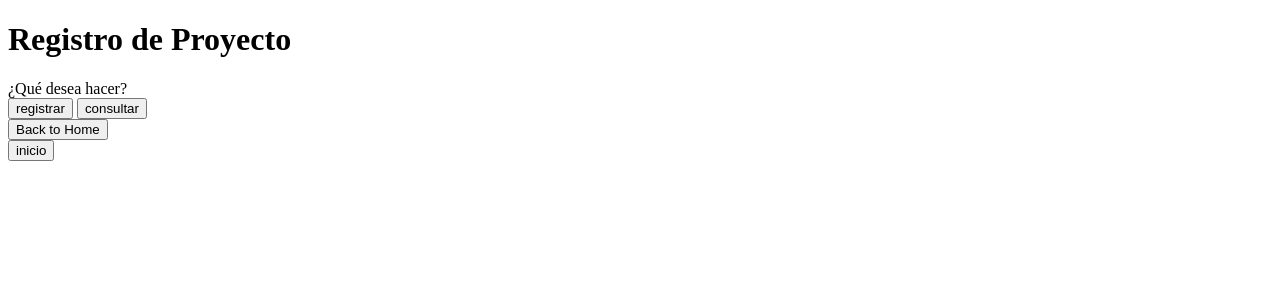
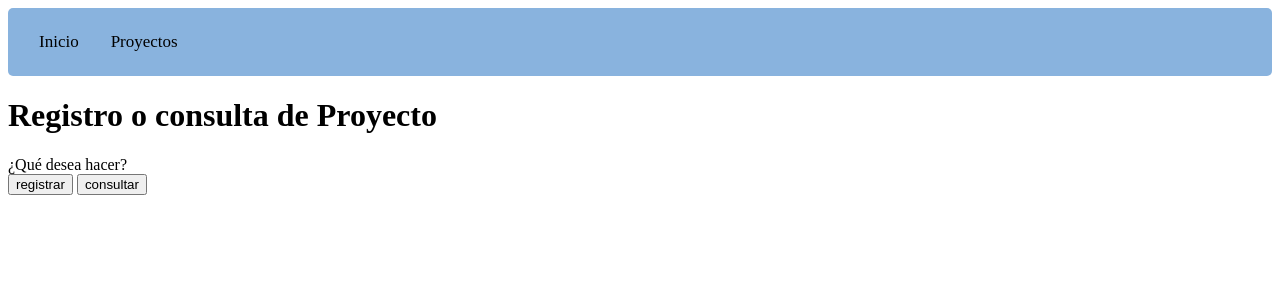
Before and after one commit to AlanDSigala/obra-publica, a Flask app: template src/templates/formulario_proyecto.html in a window 1280 px wide. Shown: the top 300 px of the page. Run offline with Flask 3, Linux system fonts and the light colour scheme; the template is opened without the code that fills it, so the values that code supplies are empty.

Commit message:
Se agrego una navbar

```diff
--- a/src/main.py
+++ b/src/main.py
@@ -1,6 +1,11 @@
 from flask import Flask, render_template, request, redirect, url_for
+from flask_sqlalchemy import SQLAlchemy
+from models import *
 
 app = Flask(__name__)
+app.config['SQLALCHEMY_DATABASE_URI'] = 'sqlite:///database/obra.db'
+db = SQLAlchemy(app)
+
 
 @app.route('/')
 def index():
@@ -29,7 +34,3 @@ def registroFrentes():
 
 if __name__ == "__main__":
     app.run(host='0.0.0.0', port=3000, debug=True)
-
-    """name = request.form['txtNombre']
-    print(name)
-    return redirect(url_for('index'))"""
--- /dev/null
+++ b/src/static/style.css
@@ -0,0 +1,23 @@
+/* Estilos para la barra de navegación */
+.navbar {
+    background-color: #89b3de; /* color de fondo de la barra de navegación */
+    overflow: hidden;
+    padding: 10px 15px; /* espacio de relleno interno de la barra de navegación */
+    border-radius: 5px; /* esquinas redondeadas de la barra de navegación */
+  }
+
+  /* Estilos para los enlaces de la barra de navegación */
+  .navbar a {
+    float: left; /* para que los elementos se acomoden en la barra */
+    color: black; /* color de texto */
+    text-align: center; /* alinear texto al centro */
+    padding: 14px 16px; /* agregar espaciado alrededor del texto */
+    text-decoration: none; /* quitar subrayado */
+    font-size: 17px; /* tamaño de fuente */
+  }
+
+  /* Estilos para los enlaces activos de la barra de navegación */
+  .navbar a.active {
+    background-color: #333; /* color de fondo para el enlace activo de la barra de navegación */
+    color: #fff; /* color de texto para el enlace activo de la barra de navegación */
+  }
--- a/src/templates/base.html
+++ b/src/templates/base.html
@@ -1,17 +1,24 @@
 <!DOCTYPE html>
-<html>
+<html lang="en">
+
 <head>
+  <meta charset="UTF-8">
+  <meta http-equiv="X-UA-Compatible" content="IE=edge">
+  <meta name="viewport" content="width=device-width, initial-scale=1.0">
+  <link rel="stylesheet" href="{{ url_for('static', filename='style.css') }}">
   <title>{% block title %}{% endblock %}</title>
 </head>
+
 <body>
   <header>
     {% block header %}{% endblock %}
   </header>
-    <main>
+  {% include 'navbar.html' %}
+  <div class="container">
     {% block content %}{% endblock %}
-    </main>
   <footer>
     {% block footer %}{% endblock %}
   </footer>
 </body>
+
 </html>
--- a/src/templates/formulario_proyecto.html
+++ b/src/templates/formulario_proyecto.html
@@ -1,14 +1,9 @@
-<!DOCTYPE html>
-<html lang="en">
-<head>
-  <meta charset="UTF-8">
-  <meta http-equiv="X-UA-Compatible" content="IE=edge">
-  <meta name="viewport" content="width=device-width, initial-scale=1.0">
-  <title>Proyecto</title>
-</head>
-<body>
+{% extends 'base.html' %}
 
-  <h1>Registro de Proyecto</h1>
+{% block title %}Proyecto{% endblock %}
+
+{% block content %}
+<h1>Registro o consulta de Proyecto</h1>
 
 <form method="POST">
   <label for="txtNombre">¿Qué desea hacer?</label>
@@ -16,15 +11,5 @@
   <input type="submit" name="accion" value="registrar" formaction="{{ url_for('registroValues') }}">
   <input type="submit" name="accion" value="consultar" formaction="{{ url_for('consultar') }}">
   <br>
-    <a href="/">
-      <input type="button" name="" id="" value="Back to Home">
-    </a>
 </form>
-  <form>
-    <a href="{{ url_for('index') }}">
-      <input type="button" value="inicio">
-    </a>
-  </form>
-
-</body>
-</html>
+{% endblock %}
--- /dev/null
+++ b/src/templates/navbar.html
@@ -0,0 +1,11 @@
+
+
+  <nav class="navbar">
+    <a href="/">Inicio</a>
+    <a href="/proyectos">Proyectos</a>
+  </nav>
+
+
+
+<!--<a href="{{ url_for('index') }}">Inicio</a>
+<a href="{{ url_for('index') }}">Ver Proyectos</a> -->
```
Also changed, not shown: src/models/proyecto.py (added, +10 -0 lines), src/templates/consultar.html (+6 -11 lines), src/templates/frentes_obra.html (+6 -11 lines), src/templates/index.html (+8 -9 lines), src/templates/registro_proyecto.html (+5 -13 lines), src/database/obra.db (added). Lines whose indentation alone changed are shown as unchanged.
